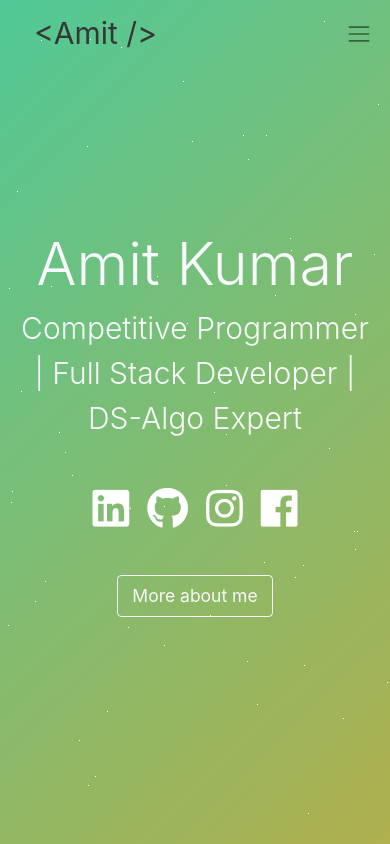
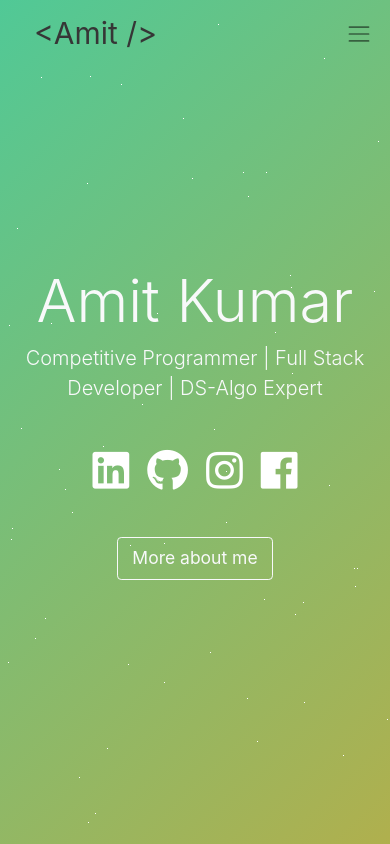
Before and after one commit to amitazadi/personal-website, a React (Create React App) app: page / in a window 390 px wide. Shown: the top 844 px of the page. Built offline with nearby package versions, Linux system fonts and the light colour scheme; no server answers.

Commit message:
Responsive

```diff
--- a/src/scss/_index.scss
+++ b/src/scss/_index.scss
@@ -105,9 +105,9 @@ code {
 .typist {
   font-size: 30px;
   min-height: 6rem;
-  @media (min-width: 360px) {
+  @media screen and (max-width: 400px) {
     min-height: 4rem;
-    // font-size: 20px;
+    font-size: 20px;
   }
   @media (min-width: 768px) {
     min-height: 2.5rem;
```
